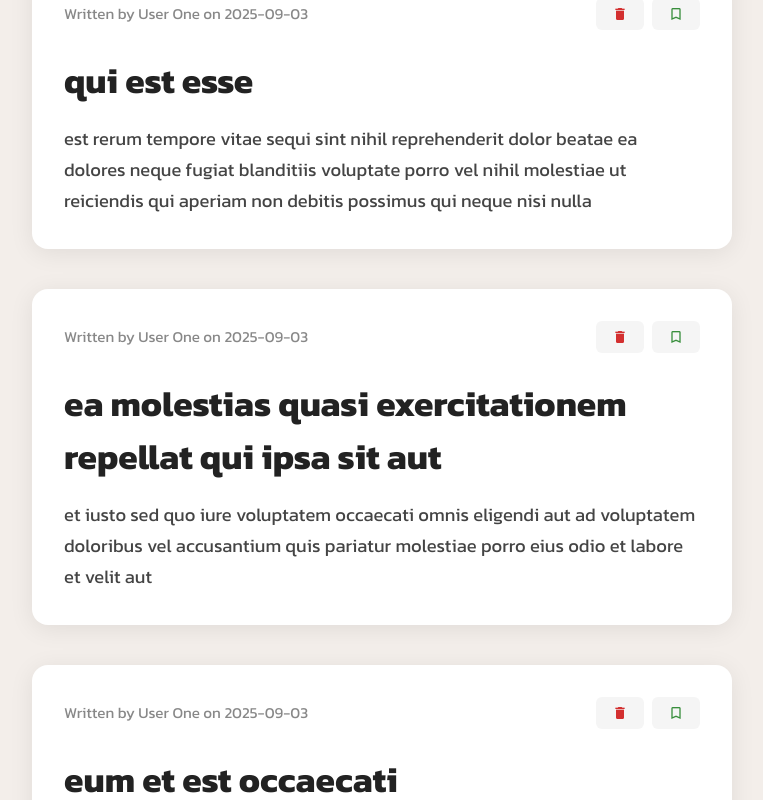
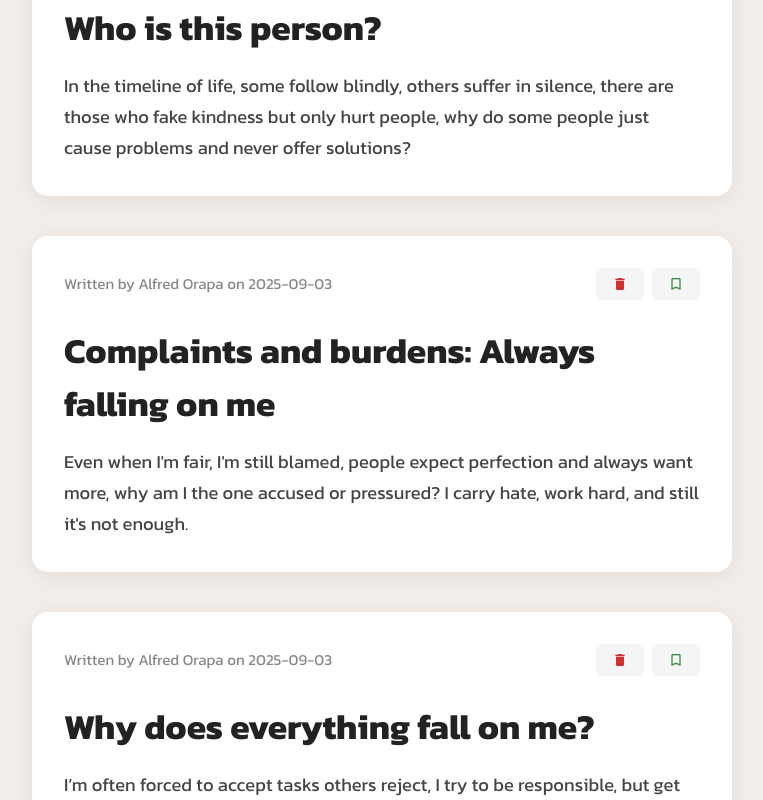
Before and after one commit to jmARK6957/CompositionAPI, a Vue app in the folder ComApiVue/: page / in a window 1280 px wide. Shown: the part 560-1360 px from the top of the page, without its empty margins (258-1021 px from the left). Built offline with nearby package versions, Linux system fonts and the light colour scheme.

Commit message:
edit the consts post

```diff
--- a/ComApiVue/src/views/HomeView.vue
+++ b/ComApiVue/src/views/HomeView.vue
@@ -6,98 +6,98 @@ const posts = [
   {
     "userId": 1,
     "id": 1,
-    "name": "User One",
+    "name": "Alfred Orapa",
     "date": "2025-09-03",
-    "title": "sunt aut facere repellat provident occaecati excepturi optio reprehenderit",
-    "body": "quia et suscipit\nsuscipit recusandae consequuntur expedita et cum\nreprehenderit molestiae ut ut quas totam\nnostrum rerum est autem sunt rem eveniet architecto"
+    "title": "To be or not to be responsible: Choosing to avoid responsibility",
+    "body": "Because there are obligations,\npeople avoid consequences by escaping duties,\nsome blame others instead of doing their part,\nwe all face situations like this, yet someone must still do the work."
   },
   {
     "userId": 1,
     "id": 2,
-    "name": "User One",
+    "name": "Alfred Orapa",
     "date": "2025-09-03",
-    "title": "qui est esse",
-    "body": "est rerum tempore vitae\nsequi sint nihil reprehenderit dolor beatae ea dolores neque\nfugiat blanditiis voluptate porro vel nihil molestiae ut reiciendis\nqui aperiam non debitis possimus qui neque nisi nulla"
+    "title": "Who is this person?",
+    "body": "In the timeline of life,\nsome follow blindly, others suffer in silence,\nthere are those who fake kindness but only hurt people,\nwhy do some people just cause problems and never offer solutions?"
   },
   {
     "userId": 1,
     "id": 3,
-    "name": "User One",
+    "name": "Alfred Orapa",
     "date": "2025-09-03",
-    "title": "ea molestias quasi exercitationem repellat qui ipsa sit aut",
-    "body": "et iusto sed quo iure\nvoluptatem occaecati omnis eligendi aut ad\nvoluptatem doloribus vel accusantium quis pariatur\nmolestiae porro eius odio et labore et velit aut"
+    "title": "Complaints and burdens: Always falling on me",
+    "body": "Even when I'm fair, I'm still blamed,\npeople expect perfection and always want more,\nwhy am I the one accused or pressured?\nI carry hate, work hard, and still it's not enough."
   },
   {
     "userId": 1,
     "id": 4,
-    "name": "User One",
+    "name": "Alfred Orapa",
     "date": "2025-09-03",
-    "title": "eum et est occaecati",
-    "body": "ullam et saepe reiciendis voluptatem adipisci\nsit amet autem assumenda provident rerum culpa\nquis hic commodi nesciunt rem tenetur doloremque ipsam iure\nquis sunt voluptatem rerum illo velit"
+    "title": "Why does everything fall on me?",
+    "body": "I’m often forced to accept tasks others reject,\nI try to be responsible, but get blamed when things go wrong,\npeople don’t understand the effort it takes,\nand yet, they expect me to fix everything."
   },
   {
     "userId": 1,
     "id": 5,
-    "name": "User One",
+    "name": "Alfred Orapa",
     "date": "2025-09-03",
-    "title": "nesciunt quas odio",
-    "body": "repudiandae veniam quaerat sunt sed\nalias aut fugiat sit autem sed est\nvoluptatem omnis possimus esse voluptatibus quis\nest aut tenetur dolor neque"
+    "title": "Frustration and anger",
+    "body": "I’m tired of apologizing and doing everything,\nothers take advantage while I stay quiet,\nwhy do I always have to fix their mistakes?\nThe pain and responsibility are too much."
   },
   {
     "userId": 1,
     "id": 6,
-    "name": "User One",
+    "name": "Alfred Orapa",
     "date": "2025-09-03",
-    "title": "dolorem eum magni eos aperiam quia",
-    "body": "ut aspernatur corporis harum nihil quis provident sequi\nmollitia nobis aliquid molestiae\nperspiciatis et ea nemo ab reprehenderit accusantium quas\nvoluptate dolores velit et doloremque molestiae"
+    "title": "Suffering in silence",
+    "body": "My body is exhausted and my mind tired,\nwe try to stay strong even when hurting inside,\nwe get blamed and misunderstood,\nbut still we carry on with the pain and the work."
   },
   {
     "userId": 1,
     "id": 7,
-    "name": "User One",
+    "name": "Alfred Orapa",
     "date": "2025-09-03",
-    "title": "magnam facilis autem",
-    "body": "dolore placeat quibusdam ea quo vitae\nmagni quis enim qui quis quo nemo aut saepe\nquidem repellat excepturi ut quia\nsunt ut sequi eos ea sed quas"
+    "title": "Why is it always difficult?",
+    "body": "Life keeps throwing problems our way,\nsome people act like they care, but don’t really help,\nand when trouble comes, they disappear,\nwe’re left to deal with it alone again."
   },
   {
     "userId": 1,
     "id": 8,
-    "name": "User One",
+    "name": "Alfred Orapa",
     "date": "2025-09-03",
-    "title": "dolorem dolore est ipsam",
-    "body": "dignissimos aperiam dolorem qui eum\nfacilis quibusdam animi sint suscipit qui sint possimus cum\nquaerat magni maiores excepturi\nipsam ut commodi dolor voluptatum modi aut vitae"
+    "title": "Pain behind the smile",
+    "body": "We try to look strong on the outside,\nbut our hearts are tired from carrying pain,\nevery day we hide what we feel,\nand yet, life keeps challenging us more."
   },
   {
     "userId": 1,
     "id": 9,
-    "name": "User One",
+    "name": "Alfred Orapa",
     "date": "2025-09-03",
-    "title": "nesciunt iure omnis dolorem tempora et accusantium",
-    "body": "consectetur animi nesciunt iure dolore\nenim quia ad\nveniam autem ut quam aut nobis\net est aut quod aut provident voluptas autem voluptas"
+    "title": "Legal problems, temporary fixes, and frustrations",
+    "body": "People know what’s right, but still ignore it,\nwe're promised change but get the same results,\ntemporary solutions just delay real progress,\nand we suffer the consequences."
   },
   {
     "userId": 1,
     "id": 10,
-    "name": "User One",
+    "name": "Alfred Orapa",
     "date": "2025-09-03",
-    "title": "optio molestias id quia eum",
-    "body": "quo et expedita modi cum officia vel magni\ndoloribus qui repudiandae\nvero nisi sit\nquos veniam quod sed accusamus veritatis error"
+    "title": "Annoyances and mistakes we endure",
+    "body": "We deal with poor service and wrong decisions,\nwe're forced to stay silent when things go bad,\nwe sit through the errors,\nand no one is held accountable."
   },
   {
     "userId": 2,
     "id": 11,
-    "name": "User Two",
+    "name": "Althea Bonior",
     "date": "2025-09-03",
-    "title": "et ea vero quia laudantium autem",
-    "body": "delectus reiciendis molestiae occaecati non minima eveniet qui voluptatibus\naccusamus in eum beatae sit\nvel qui neque voluptates ut commodi qui incidunt\nut animi commodi"
+    "title": "Recognizing and praising the good",
+    "body": "Some people still care and do what’s right,\nwe see kindness and honesty in them,\nthey help even when no one’s watching,\nand that gives us hope for the community."
   },
   {
     "userId": 2,
     "id": 12,
-    "name": "User Two",
+    "name": "Althea Bonior",
     "date": "2025-09-03",
-    "title": "in quibusdam tempore odit est dolorem",
-    "body": "itaque id aut magnam\npraesentium quia et ea odit et ea voluptas et\nsapiente quia nihil amet occaecati quia id voluptatem\nincidunt ea est distinctio odio"
+    "title": "Old problems still not solved",
+    "body": "These issues have been around for a long time,\nand yet, no real solution has been done,\nit’s frustrating when no one listens,\neven when the problems are clear and serious."
   }
 ]
 </script>
```
